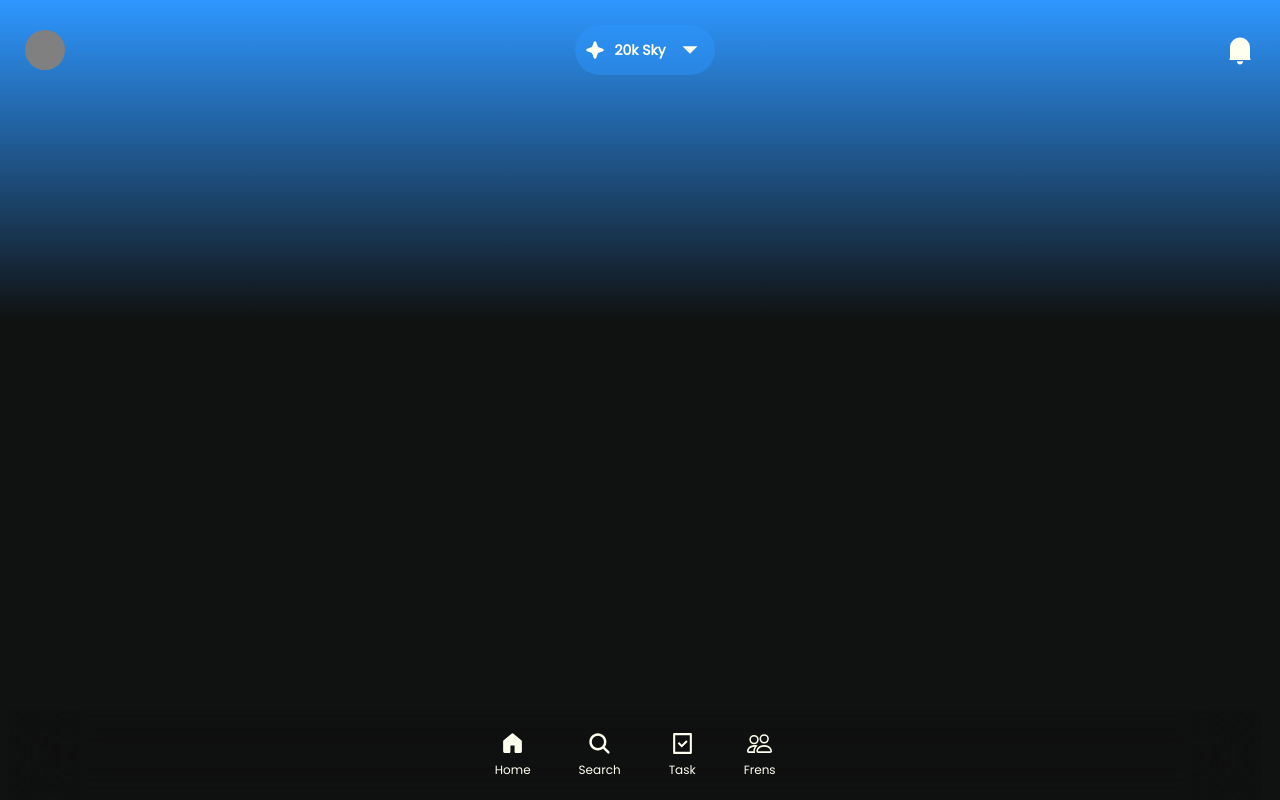
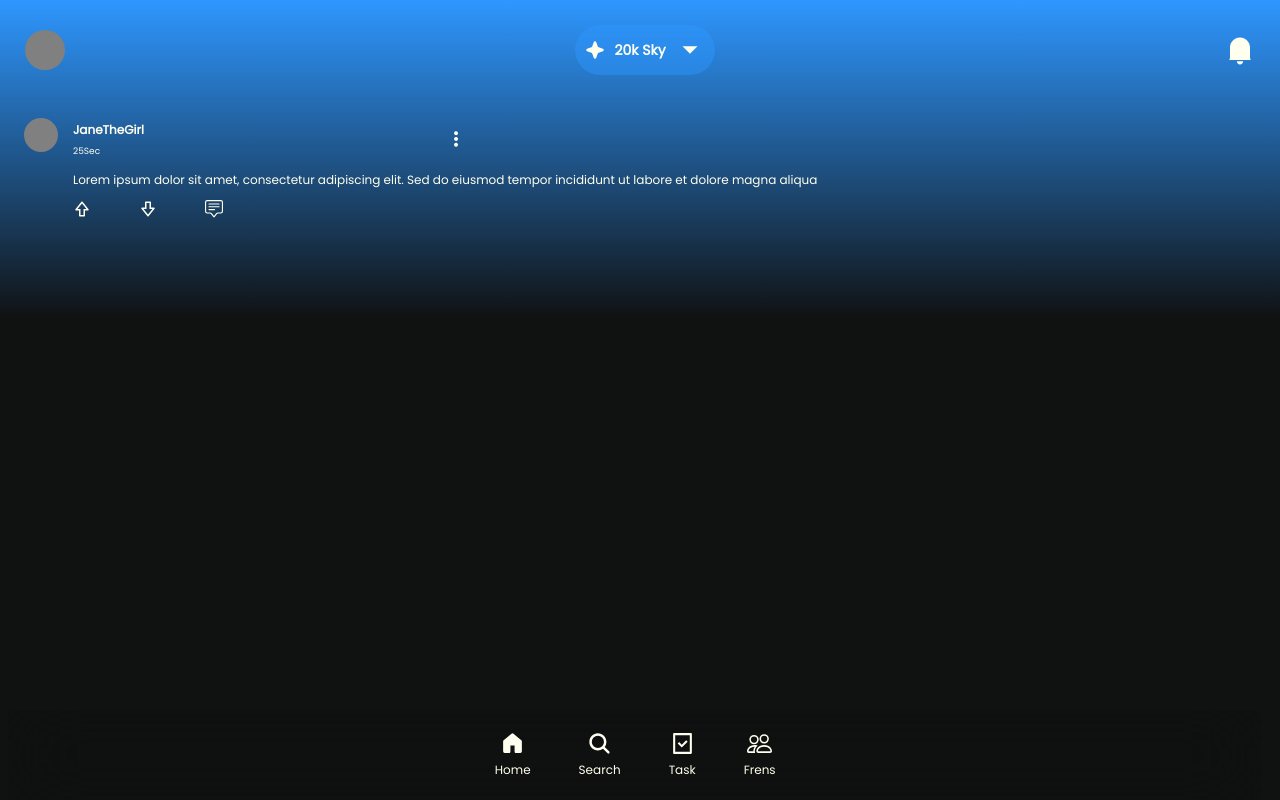
Before and after one commit to Chuks256/sky_web, a React (Vite) app: page / in a window 1280 px wide. Built offline with nearby package versions, Linux system fonts and the light colour scheme.

Commit message:
just worked on botton navigation

```diff
--- /dev/null
+++ b/src/Components/Post.modal.jsx
@@ -0,0 +1,111 @@
+import React from "react";
+import styled from "styled-components";
+import { useState } from "react";
+import { BiUpvote } from "react-icons/bi";
+import { BiSolidUpvote } from "react-icons/bi";
+import { BiDownvote } from "react-icons/bi";
+import { BiSolidDownvote } from "react-icons/bi";
+import { BsChatSquareText } from "react-icons/bs";
+import { BsChatSquareTextFill } from "react-icons/bs";
+import { SlOptionsVertical } from "react-icons/sl";
+
+const Container = styled.div`
+display:flex;
+z-index:1;
+padding-top:110px;
+padding-left:16px;
+`
+
+const PostSubContainer = styled.div`
+display:flex;
+flex-direction:column;
+gap:0.7em;
+`;
+
+const ProfileContainer = styled.div`
+display:flex;
+gap:15px;
+`;
+
+const UserProfilePics = styled.div`
+background:grey;
+padding:15px;
+width:4px;
+height:4px;
+border-radius:100px;
+`;
+
+const ProfileDataContainer = styled.div`
+line-height:0px;
+display:flex;
+flex-direction:column;
+`;
+
+const UserProfileName = styled.h3`
+font-size:12px;
+`;
+
+const Timestamp = styled.p`
+font-size:9px;
+`;
+
+const PostContent = styled.span`
+font-size:12px;
+`;
+
+const ReactionContainer = styled.div `
+display:flex;
+align-items:center;
+gap:3em;
+`;
+
+const ProfileSubContainer=styled.div`
+display:flex;
+gap:19em;
+align-items:center;
+`;
+
+
+const PostModal=()=>{
+    return(
+        <Container >
+            <ProfileContainer>
+                <UserProfilePics></UserProfilePics>
+
+                <PostSubContainer>
+
+                    {/* profile data container */}
+                    <ProfileSubContainer>
+                    <ProfileDataContainer>
+                    <UserProfileName>JaneTheGirl</UserProfileName>
+                    <Timestamp>25Sec</Timestamp>
+                </ProfileDataContainer>
+                <SlOptionsVertical />
+                </ProfileSubContainer>
+
+
+                {/* post content */}
+            <PostContent>
+            Lorem ipsum dolor sit amet, consectetur adipiscing elit.
+            Sed do eiusmod tempor incididunt ut labore et dolore magna aliqua
+            </PostContent>
+
+            {/* reaction container */}
+            <ReactionContainer>
+                <BiUpvote size={18} fill="ivory" />
+                <BiDownvote size={18} fill="ivory" />
+                <BsChatSquareText size={18} fill="ivory" />
+            </ReactionContainer>
+
+            </PostSubContainer>
+
+
+            </ProfileContainer>
+
+
+
+        </Container>
+    )
+}
+
+export default PostModal;
--- a/src/Pages/HomeScreen.jsx
+++ b/src/Pages/HomeScreen.jsx
@@ -7,6 +7,7 @@ import {useState} from "react"
 
 // import components
 import BottomNavigation from "../Components/BottomNavigation";
+import PostModal from "../Components/Post.modal";
 
 const Container = styled.div`
 display:flex;
@@ -64,6 +65,7 @@ const HomeScreen=()=>{
             </AppBarHeader>
 
             {/* Post section */}
+            <PostModal />
 
             {/* Bottom Navigaion */}
             <BottomNavigation />
```
